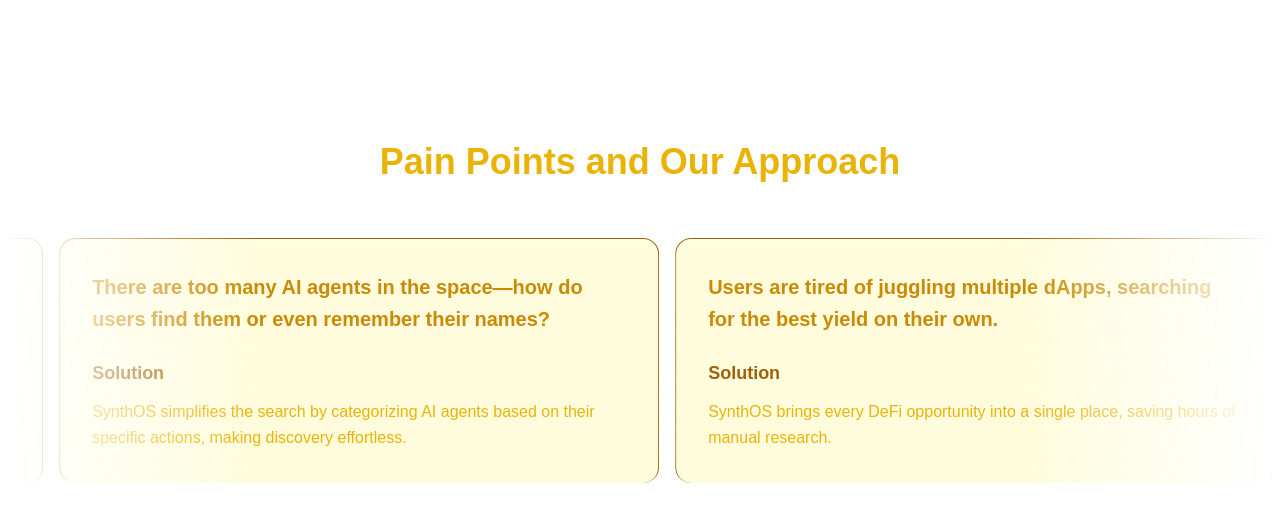
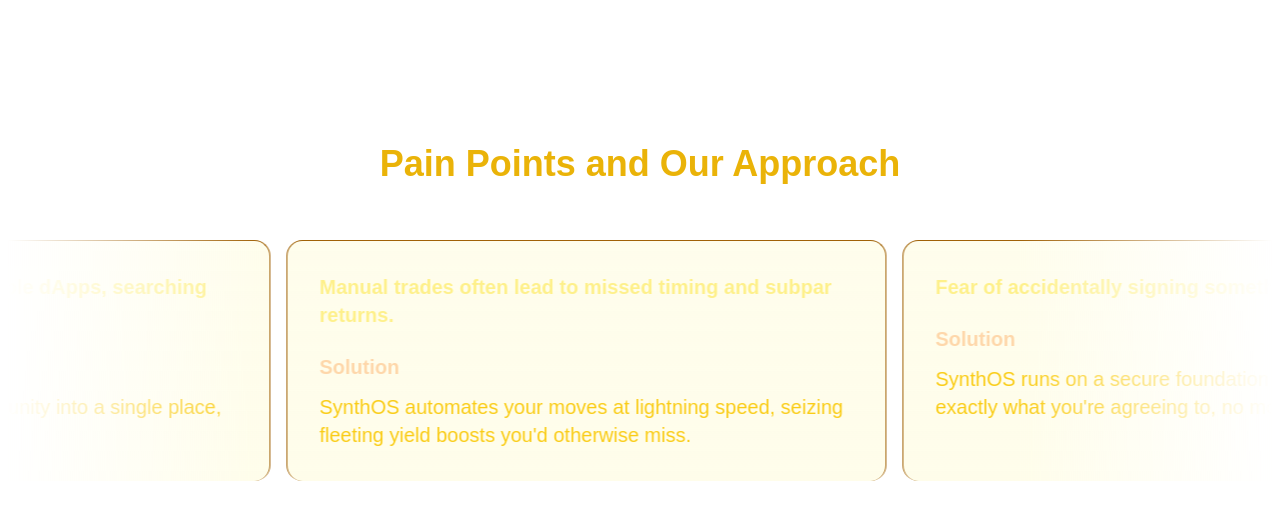
Before and after one commit to theSynthOS/synthos-landing, a Next.js app: page /components/MainComponents/WhyAreWeHere in a window 1280 px wide. Shown: the top 522 px of the page. Built offline with nearby package versions, Linux system fonts and the light colour scheme; a web font is replaced by a local one.

Commit message:
mobile friendly

```diff
--- a/src/app/components/MainComponents/WhyAreWeHere/page.tsx
+++ b/src/app/components/MainComponents/WhyAreWeHere/page.tsx
@@ -6,11 +6,12 @@
 export default function WhyAreWeHere() {
   return (
     <div className="h-[40rem] rounded-md flex flex-col antialiased items-center justify-center relative overflow-hidden">
-      <h1 className="text-4xl font-bold text-center mb-10 text-yellow-500">Pain Points and Our Approach</h1>
+      <h1 className="text-2xl md:text-3xl lg:text-4xl font-bold text-center mb-10 text-yellow-500">Pain Points and Our Approach</h1>
       <InfiniteMovingCards
         items={painPoints}
-        direction="right"
-        speed="fast"
+        direction="left"
+        speed="normal"
+        className=" md:w-[100%] "
       />
     </div>
   );
--- a/src/app/page.tsx
+++ b/src/app/page.tsx
@@ -33,12 +33,11 @@
         <BackgroundGradientAnimation containerClassName="absolute inset-0 z-0" />
       </motion.div>
         <div className="flex flex-col">
-          <div className="h-screen ">
+          <div className="lg:h-screen snap-start">
             <OneLiner />
           </div>
-
-          <WhyAreWeHere />
-          <HowItWorks />
+          <div className="snap-start"><WhyAreWeHere /></div>
+          <div className="snap-start"><HowItWorks /></div>
           <Footer />
 
         </div>
--- a/src/components/ui/infinite-moving-cards.tsx
+++ b/src/components/ui/infinite-moving-cards.tsx
@@ -93,7 +93,9 @@
             key={item.id}
             className="w-[450px] max-w-full relative rounded-2xl border border-b-0 flex-shrink-0 border-yellow-700 px-8 py-8 md:w-[600px]"
             style={{
-              background: "linear-gradient(180deg, rgba(255, 252, 218, 0.9), rgba(255, 252, 218, 0.95))",
+              background: "linear-gradient(180deg, rgba(255, 252, 218, 0.5), rgba(255, 252, 218, 0.55))",
+              backdropFilter: "blur(8px)",
+              WebkitBackdropFilter: "blur(8px)"
             }}
           >
             <blockquote>
@@ -101,14 +103,14 @@
                 aria-hidden="true"
                 className="user-select-none -z-1 pointer-events-none absolute -left-0.5 -top-0.5 h-[calc(100%_+_4px)] w-[calc(100%_+_4px)]"
               ></div>
-              <span className="relative z-20 text-xl leading-[1.6] text-yellow-600 font-semibold block mb-4">
+              <span className="relative z-20 text-md md:text-lg lg:text-xl leading-[1.6] text-yellow-200 font-semibold block mb-4">
                 {item.quote}
               </span>
               <div className="relative z-20 mt-6 flex flex-col gap-3">
-                <span className="text-lg font-bold text-yellow-700">
+                <span className="text-md md:text-lg lg:text-xl font-bold text-orange-200">
                   {item.name}
                 </span>
-                <span className="text-base leading-relaxed text-yellow-500">
+                <span className="text-md md:text-lg lg:text-xl leading-relaxed text-yellow-400">
                   {item.title}
                 </span>
               </div>
```
